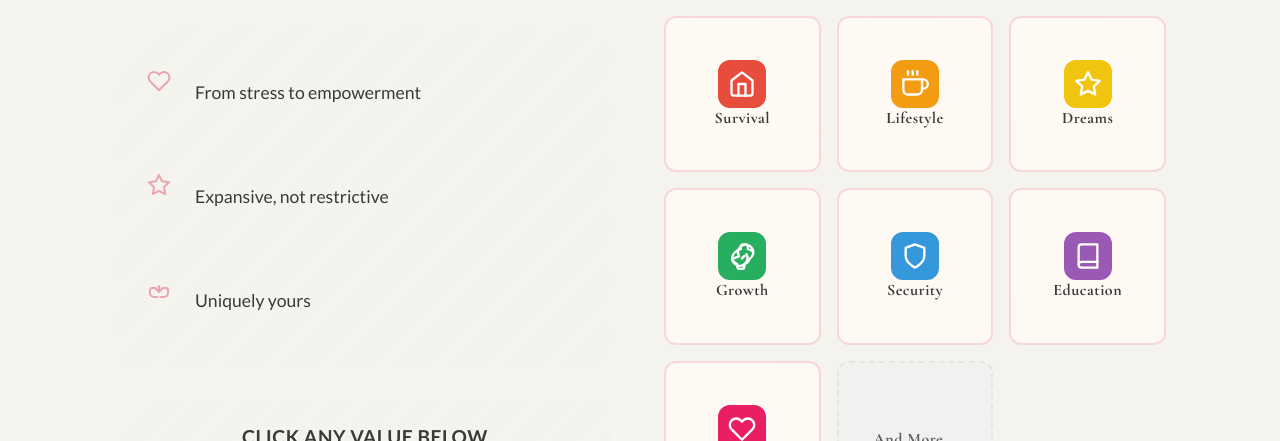
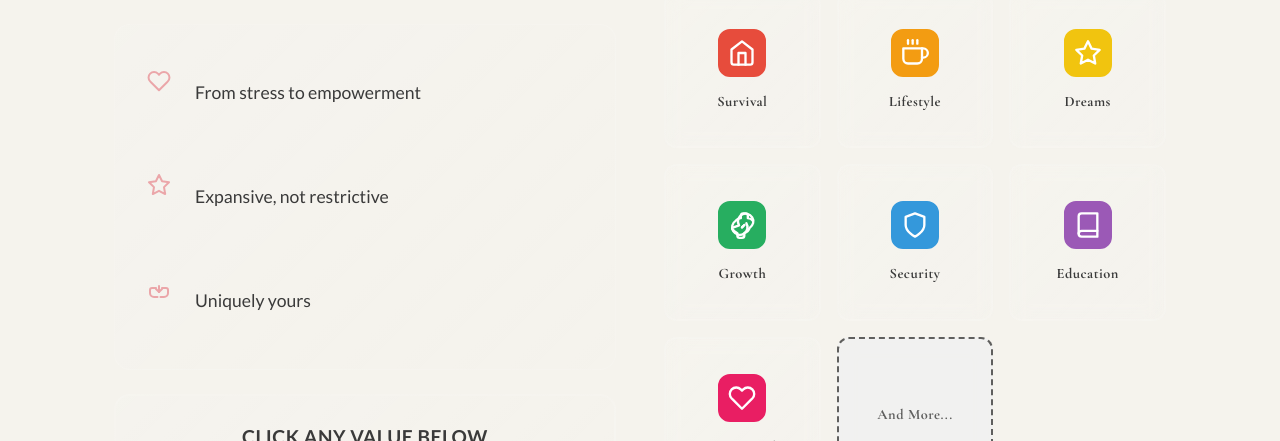
Before and after one commit to wenjiali/polishbloom, a plain HTML site: page rainbow-cashflow.html in a window 1280 px wide. Shown: the part 511-952 px from the top of the page. Drawn offline with nearby package versions, Linux system fonts and the light colour scheme; a script that the page names is missing.

Commit message:
Refactor color item styles in style.css to enhance layout and interactivity. Update grid properties, hover effects, and active states for improved user engagement. Ensure consistent styling for color items across the application.

```diff
--- a/assets/css/style.css
+++ b/assets/css/style.css
@@ -1452,9 +1452,108 @@ section h2 {
 
 .color-system-grid {
     display: grid;
-    grid-template-columns: repeat(auto-fit, minmax(280px, 1fr));
-    gap: var(--space-8);
-    margin-top: var(--space-12);
+    grid-template-columns: repeat(auto-fit, minmax(120px, 1fr));
+    gap: 1rem;
+    margin-bottom: 1.5rem;
+}
+
+.color-system-grid .color-item {
+    display: flex;
+    flex-direction: column;
+    align-items: center;
+    padding: 1.5rem;
+    border-radius: 12px;
+    background: linear-gradient(135deg, rgba(255,255,255,0.1) 0%, rgba(255,255,255,0.05) 100%);
+    backdrop-filter: blur(10px);
+    border: 2px solid rgba(255,255,255,0.1);
+    text-decoration: none;
+    color: var(--text-color);
+    transition: all 0.3s ease;
+    cursor: pointer;
+    position: relative;
+    overflow: hidden;
+}
+
+.color-system-grid .color-item:before {
+    content: '';
+    position: absolute;
+    top: 0;
+    left: 0;
+    right: 0;
+    height: 4px;
+    background: var(--color, var(--primary-color));
+    transform: scaleX(0);
+    transition: transform 0.3s ease;
+}
+
+.color-system-grid .color-item:hover {
+    transform: translateY(-2px);
+    box-shadow: 0 8px 25px rgba(0,0,0,0.15);
+    background: linear-gradient(135deg, rgba(255,255,255,0.15) 0%, rgba(255,255,255,0.1) 100%);
+}
+
+.color-system-grid .color-item:hover:before {
+    transform: scaleX(1);
+}
+
+.color-system-grid .color-item:active {
+    transform: translateY(0px) scale(0.98);
+    box-shadow: 0 4px 15px rgba(0,0,0,0.2);
+}
+
+.color-system-grid .color-item.clicked {
+    transform: translateY(0px) scale(0.95);
+    box-shadow: 0 4px 15px rgba(0,0,0,0.3);
+    border-color: var(--color, var(--primary-color));
+}
+
+.color-system-grid .color-item.clicked:before {
+    transform: scaleX(1);
+}
+
+.color-system-grid .color-item.active {
+    background: linear-gradient(135deg, rgba(255,255,255,0.2) 0%, rgba(255,255,255,0.1) 100%);
+    border-color: var(--color, var(--primary-color));
+}
+
+.color-system-grid .color-item.active .color-item-icon {
+    transform: scale(1.1);
+}
+
+.color-system-grid .color-item.active .color-item-icon svg {
+    color: white;
+}
+
+.color-system-grid .color-item .color-item-icon {
+    width: 48px;
+    height: 48px;
+    display: flex;
+    align-items: center;
+    justify-content: center;
+    border-radius: 12px;
+    background: var(--color, var(--primary-color));
+    margin-bottom: 1rem;
+    color: white;
+    transition: all 0.3s ease;
+}
+
+.color-system-grid .color-item h3 {
+    margin: 0;
+    font-size: 0.9rem;
+    font-weight: 600;
+    text-align: center;
+    color: var(--text-color);
+}
+
+.color-system-grid .color-item[data-color="custom"] {
+    border-style: dashed;
+    border-color: var(--primary-color);
+    opacity: 0.8;
+}
+
+.color-system-grid .color-item[data-color="custom"]:hover,
+.color-system-grid .color-item[data-color="custom"].active {
+    opacity: 1;
 }
 
 .content-feature-block {
@@ -3874,7 +3973,7 @@ footer {
     margin-bottom: 1.5rem;
 }
 
-.color-item {
+.color-system-grid .color-item {
     display: flex;
     flex-direction: column;
     align-items: center;
@@ -3891,7 +3990,7 @@ footer {
     overflow: hidden;
 }
 
-.color-item:before {
+.color-system-grid .color-item:before {
     content: '';
     position: absolute;
     top: 0;
@@ -3903,32 +4002,45 @@ footer {
     transition: transform 0.3s ease;
 }
 
-.color-item:hover {
+.color-system-grid .color-item:hover {
     transform: translateY(-2px);
     box-shadow: 0 8px 25px rgba(0,0,0,0.15);
     background: linear-gradient(135deg, rgba(255,255,255,0.15) 0%, rgba(255,255,255,0.1) 100%);
 }
 
-.color-item:hover:before {
+.color-system-grid .color-item:hover:before {
     transform: scaleX(1);
 }
 
-.color-item:active {
+.color-system-grid .color-item:active {
     transform: translateY(0px) scale(0.98);
     box-shadow: 0 4px 15px rgba(0,0,0,0.2);
 }
 
-.color-item.clicked {
+.color-system-grid .color-item.clicked {
     transform: translateY(0px) scale(0.95);
     box-shadow: 0 4px 15px rgba(0,0,0,0.3);
     border-color: var(--color, var(--primary-color));
 }
 
-.color-item.clicked:before {
+.color-system-grid .color-item.clicked:before {
     transform: scaleX(1);
 }
 
-.color-item-icon {
+.color-system-grid .color-item.active {
+    background: linear-gradient(135deg, rgba(255,255,255,0.2) 0%, rgba(255,255,255,0.1) 100%);
+    border-color: var(--color, var(--primary-color));
+}
+
+.color-system-grid .color-item.active .color-item-icon {
+    transform: scale(1.1);
+}
+
+.color-system-grid .color-item.active .color-item-icon svg {
+    color: white;
+}
+
+.color-system-grid .color-item .color-item-icon {
     width: 48px;
     height: 48px;
     display: flex;
@@ -3941,11 +4053,7 @@ footer {
     transition: all 0.3s ease;
 }
 
-.color-item:hover .color-item-icon {
-    transform: scale(1.1);
-}
-
-.color-item h3 {
+.color-system-grid .color-item h3 {
     margin: 0;
     font-size: 0.9rem;
     font-weight: 600;
@@ -3953,13 +4061,14 @@ footer {
     color: var(--text-color);
 }
 
-.color-item[data-color="custom"] {
+.color-system-grid .color-item[data-color="custom"] {
     border-style: dashed;
     border-color: var(--primary-color);
     opacity: 0.8;
 }
 
-.color-item[data-color="custom"]:hover {
+.color-system-grid .color-item[data-color="custom"]:hover,
+.color-system-grid .color-item[data-color="custom"].active {
     opacity: 1;
 }
 
```
